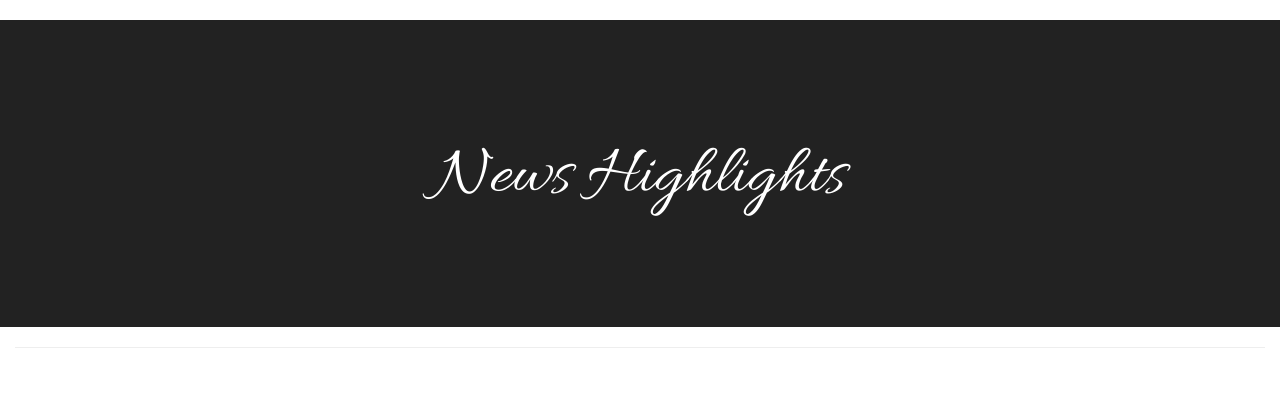
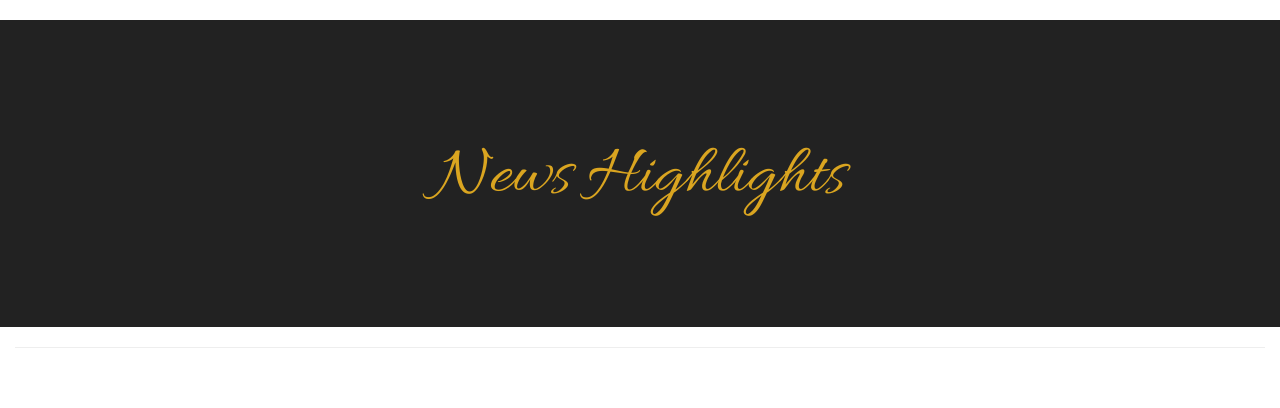
Before and after one commit to Jeffacy99/news-highlight, a Flask app: template app/templates/index.html in a window 1280 px wide. Shown: the part 108-516 px from the top of the page. Run offline with Flask 2, Linux system fonts and the light colour scheme; the template is opened without the code that fills it, so the values that code supplies are empty; some libraries are stand-ins or nearby versions; some web fonts are replaced.

Commit message:
h1 color

```diff
--- a/app/static/css/styles.css
+++ b/app/static/css/styles.css
@@ -60,7 +60,7 @@ h1 {
     padding-bottom: 10rem;
     font-size: 70px;
     word-wrap: break-word;
-    color: white
+    color:goldenrod;
 }
 
 .categories {
```
